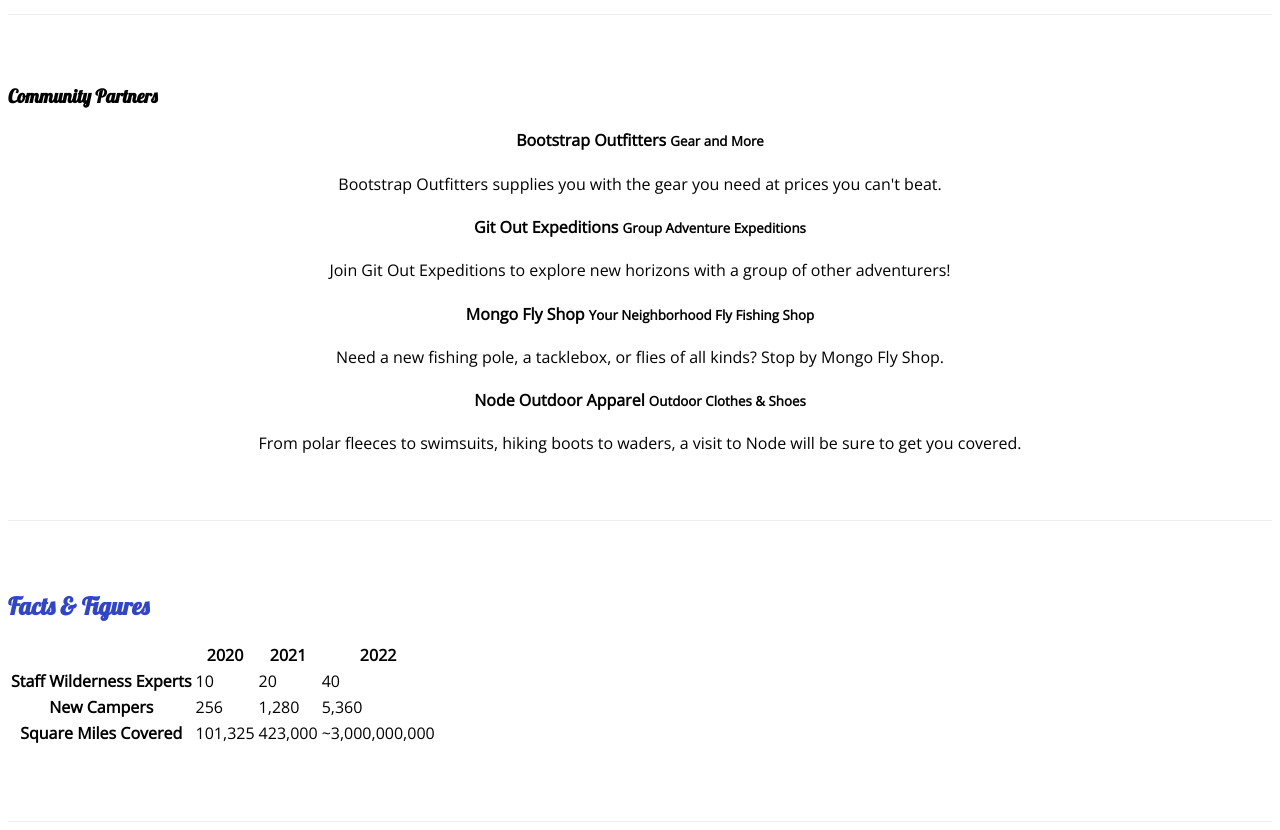
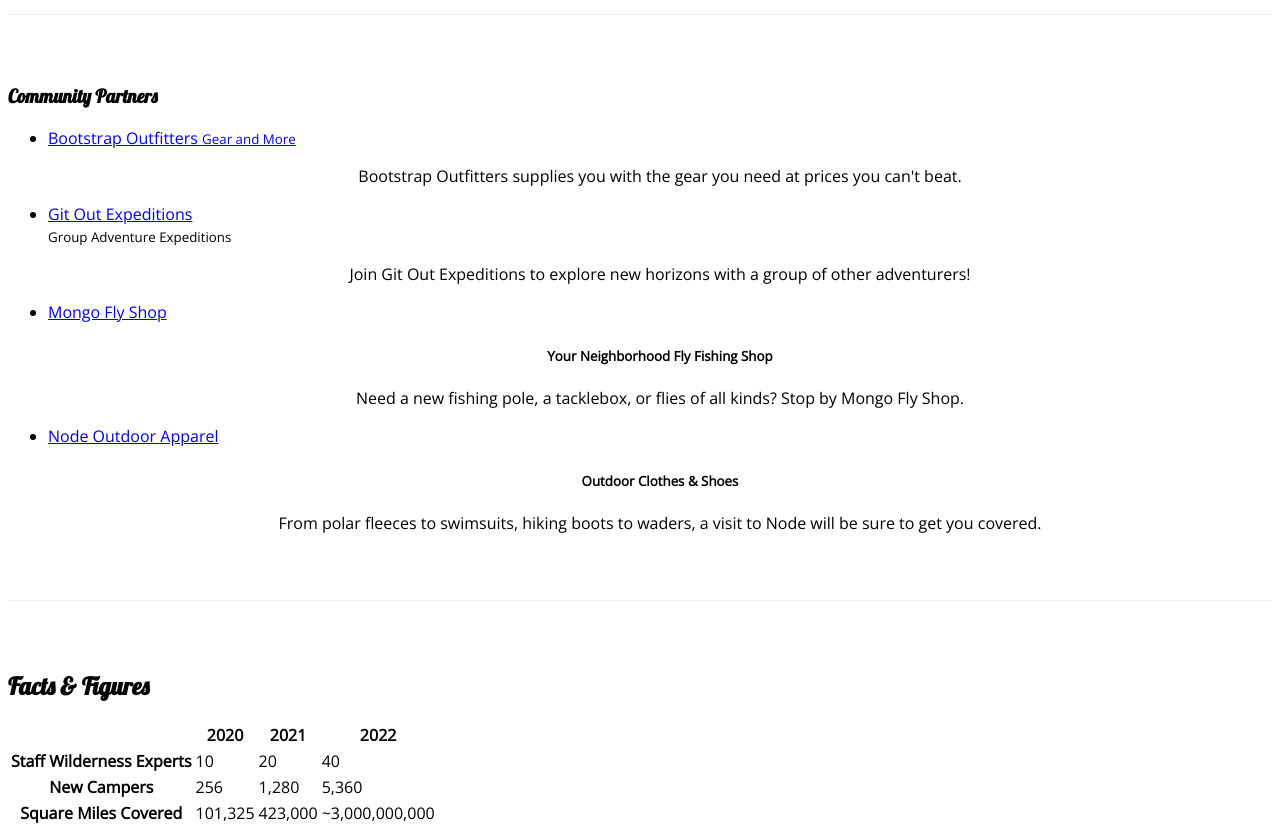
Before and after one commit to LinuxPr/NuCampWeek4Final, a plain HTML site: page aboutus.html in a window 1280 px wide. Shown: the part 1060-1890 px from the top of the page. Drawn offline with nearby package versions, Linux system fonts and the light colour scheme.

Commit message:
Coffee Shop project

```diff
--- a/aboutus.html
+++ b/aboutus.html
@@ -18,7 +18,8 @@
     <!-- navbar -->
     <nav class="navbar navbar-expand-sm navbar-dark sticky-top">
         <div class="container">
-            <a class="navbar-brand" href="aboutus.html"><img src="img/logo.png" height="30"
+            <a class="navbar-brand" href="aboutus.html"><img src="img/logo.png"
+                    height="30"
                     width="30" /></a>
             <button class="navbar-toggler" type="button"
                 data-bs-toggle="collapse" data-bs-target="#nucampNavbar">
@@ -70,21 +71,26 @@
                 <div class="col-sm-6">
                     <div class="col">
                         <h3>Our Mission</h3>
-                    <p>We present a curated database of the best campsites in
+                        <p>We present a curated database of the best campsites
+                            in
                             the vast woods and backcountry of the World
-                        Wide Web Wilderness. We increase access to adventure for
+                            Wide Web Wilderness. We increase access to adventure
+                            for
                             the public while promoting safe and
                             respectful use of resources. The expert wilderness
                             trekkers on our staff personally verify each
-                        campsite to make sure that they are up to our standards.
+                            campsite to make sure that they are up to our
+                            standards.
                             We also present a platform for campers to
-                        share reviews on campsites they have visited with each
+                            share reviews on campsites they have visited with
+                            each
                             other.</p>
                     </div>
                 </div>
                 <div class="col-sm-6">
                     <div class="card">
-                    <h3 class="card-header bg-primary text-white">Facts At a Glance</h3>
+                        <h3 class="card-header bg-primary text-white">Facts At a
+                            Glance</h3>
                         <div class="card-body">
                             <dl class="row">
                                 <dt class="col-6">Founded</dt>
@@ -118,22 +124,37 @@
             <section class="row row-content">
                 <div class="col-12">
                     <h3>Community Partners</h3>
-                    <h4>Bootstrap Outfitters <small>Gear and More</small></h4>
+                    <ul class="nav nav-tabs" role="tablist">
+                        <li class="nav-item"><a class="nav-link active"
+                                href="#bootstrap" role="tab"
+                                data-bs-toggle="tab">Bootstrap Outfitters
+                                <small>Gear and More</small></a></li>
                         <p>Bootstrap Outfitters supplies you with the gear you
                             need at prices you can't beat.</p>
-                    <h4>Git Out Expeditions <small>Group Adventure
-                            Expeditions</small></h4>
+                        <li class="nav-item"><a class="nav-link active"
+                                href="#bootstrap" role="tab"
+                                data-bs-toggle="tab">Git Out
+                                Expeditions</a></li>
+                        <small>Group Adventure Expeditions</small>
                         <p>Join Git Out Expeditions to explore new horizons with
                             a group of other adventurers!</p>
-                    <h4>Mongo Fly Shop <small>Your Neighborhood Fly Fishing
+                        <li class="nav-item"><a class="nav-link active"
+                                href="#bootstrap" role="tab"
+                                data-bs-toggle="tab">Mongo Fly Shop</a></li>
+                        <h4><small>Your Neighborhood Fly Fishing
                                 Shop</small></h4>
                         <p>Need a new fishing pole, a tacklebox, or flies of all
                             kinds? Stop by Mongo Fly Shop.</p>
-                    <h4>Node Outdoor Apparel <small>Outdoor Clothes &
+                        <li class="nav-item"><a class="nav-link active"
+                                href="#bootstrap" role="tab"
+                                data-bs-toggle="tab">Node Outdoor
+                                Apparel</a></li>
+                        <h4><small>Outdoor Clothes &
                                 Shoes</small></h4>
                         <p>From polar fleeces to swimsuits, hiking boots to
                             waders, a visit to Node will be sure to get you
                             covered.</p>
+                    </ul>
                 </div>
             </section>
             <section class="row row-content">
@@ -151,7 +172,8 @@
                             </thead>
                             <tbody class="table-primary">
                                 <tr>
-                                <th scope="row">Staff Wilderness Experts</th>
+                                    <th scope="row">Staff Wilderness
+                                        Experts</th>
                                     <td>10</td>
                                     <td>20</td>
                                     <td>40</td>
--- /dev/null
+++ b/coffeestyles.css
@@ -0,0 +1,16 @@
+body {
+    font-family:"Open Sans", sans-serif;
+    background-color: peru;
+}
+
+h1,h2 {
+text-align:center;
+}
+
+p {
+ text-wrap-mode: wrap;
+}
+
+h1,h2,h3 {
+    font-family:"Lobster", cursive;
+}
--- a/styles.css
+++ b/styles.css
@@ -1,27 +1,27 @@
 
 body {
 font-family:"Open Sans", sans-serif;
+}
 
-}
 h1,h2,h3 {
     font-family:"Lobster", cursive;
 }
 h2 {
-    color: #3046c5
+    color: #050403
 }
 
 header {
     padding: 30px;
-    background-image: linear-gradient(to right, #5637DD, #3046C5, #60106B );
+    background-image: linear-gradient(to right, #403229, #6f563d, #e0d8d2 );
     color: white;
 }
 
 header h2 {
-    color: #CEC8FF;
+    color: #090908;
 }
 
 footer {
-background-image: linear-gradient(#CEC8FF, white)
+    background-image: linear-gradient(#CEC8FF, white);
 }
 
 .row-content {
@@ -30,7 +30,7 @@ background-image: linear-gradient(#CEC8FF, white)
     min-height:200px;
 }
 .navbar {
-    background-color: #901cad;
+    background-color: #d49e8a;
 }
 h4 {
     text-align: center;
```
Also changed, not shown: coffeeshopindex.html (added, +40 -0 lines), coffee1.jpg (added), coffee2.jpg (added), 1 other file. Lines whose indentation alone changed are shown as unchanged.
